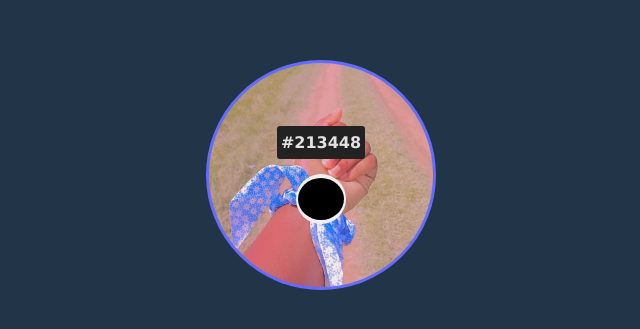
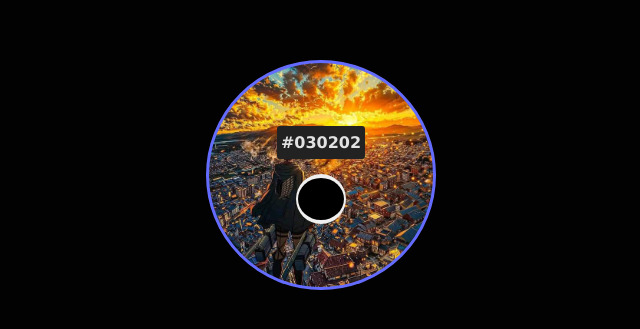
Before and after one commit to MrLloyd808/ColorPicker, a React (Vite) app: page / in a window 1280 px wide. Shown: the part 225-554 px from the top of the page, without its empty margins (319-959 px from the left). Built offline with nearby package versions, Linux system fonts and the light colour scheme.

Commit message:
my last commit

```diff
--- a/src/components/colorpicker.jsx
+++ b/src/components/colorpicker.jsx
@@ -1,7 +1,7 @@
 import React, {useState, useEffect} from "react";
 
 function ColorPicker() {
-    const [color, setColor] = useState('#213448')
+    const [color, setColor] = useState('#030202')
     function handleColor(event) {
         setColor(event.target.value)
         localStorage.setItem('bgColor', event.target.value)
```
Also changed, not shown: src/assets/image.jpg.
